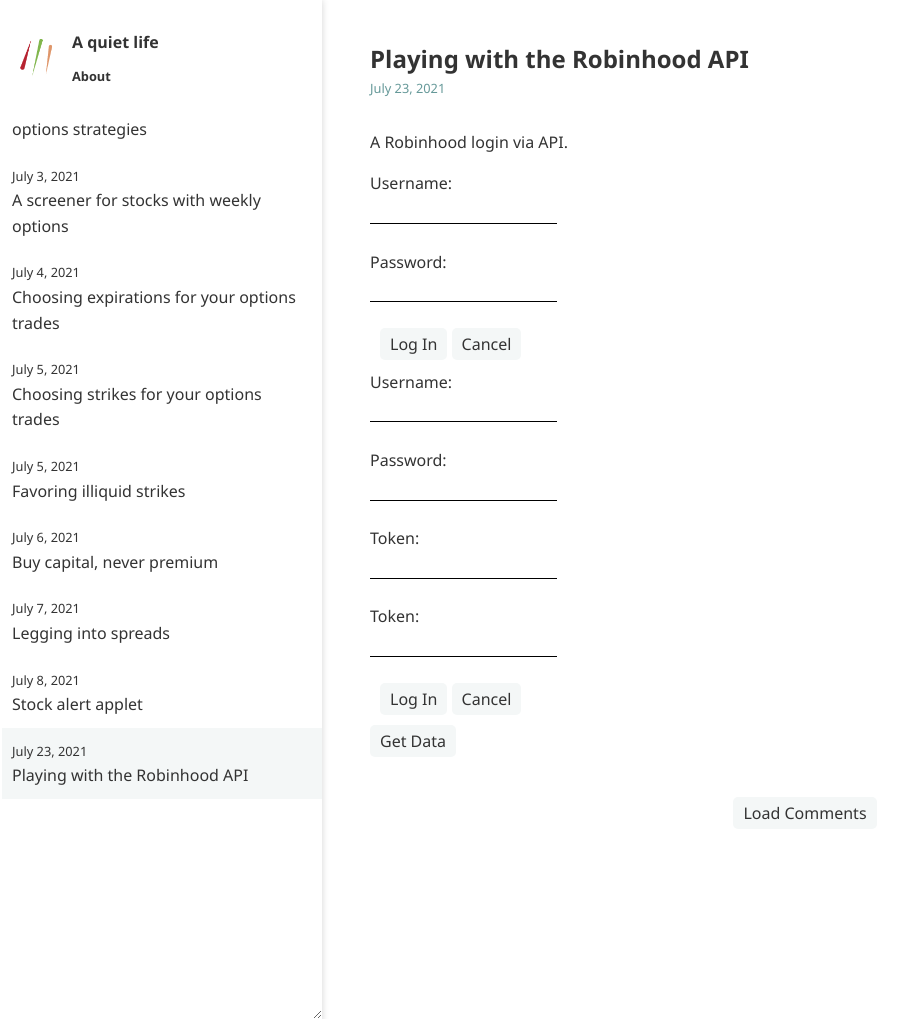
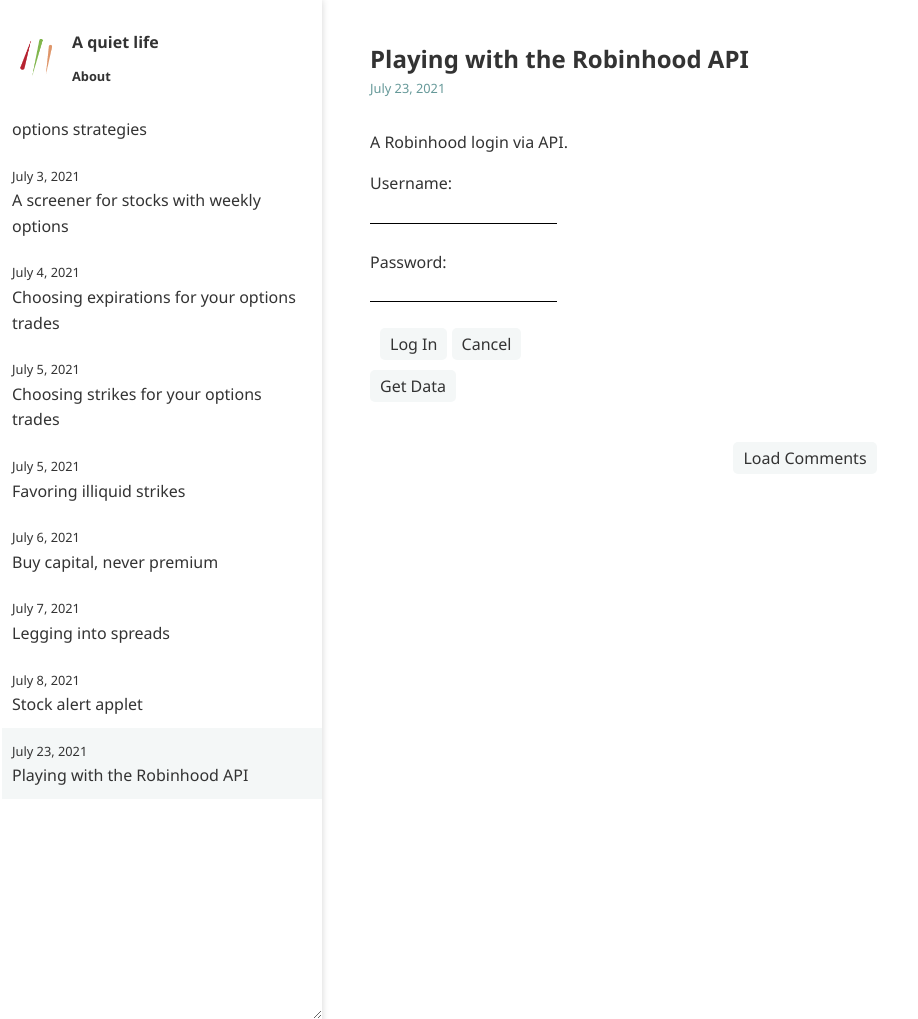
Before and after one commit to ansyblenetwork/aquietlife, a Jekyll site: the page built from _posts/2021-07-23-robinhood-api.md, in a window 1280 px wide and 1019 px high. Shown: the whole window, without its empty margins (0-918 px from the left). Built offline with Jekyll 4.4.1, drawn with Linux system fonts in a browser that asks for light colours.

Commit message:
Update 2021-07-23-robinhood-api.md

```diff
--- a/_posts/2021-07-23-robinhood-api.md
+++ b/_posts/2021-07-23-robinhood-api.md
@@ -33,27 +33,6 @@
 
 	</form>
 
-
-	<form id="loginForm2" onsubmit="submitLoginForm2(); return false;">
-
-		Username:<br>
-		<input id="loginUsername2" type="text" autocapitalize="off" autocomplete="off">
-		<br><br>
-		Password:<br>
-		<input id="loginPassword2" type="password" autocomplete="off">
-		<br><br>
-		Token:<br>
-		<input id="token" type="password" autocomplete="off">
-		<br><br>
-		Token:<br>
-		<input id="token" type="password" autocomplete="off">
-		<br><br>
-		<div style="text-align:left; padding-left:10px">
-			<button id="smallloginbut" type="submit">Log In</button>
-			<button type="button" style="margin-right:10px; margin-bottom:10px;" onclick="D('loginForm').reset()">Cancel</button>
-    		</div>
-
-	</form>
 
 	<button onclick="getData()">Get Data</button>
 
```
